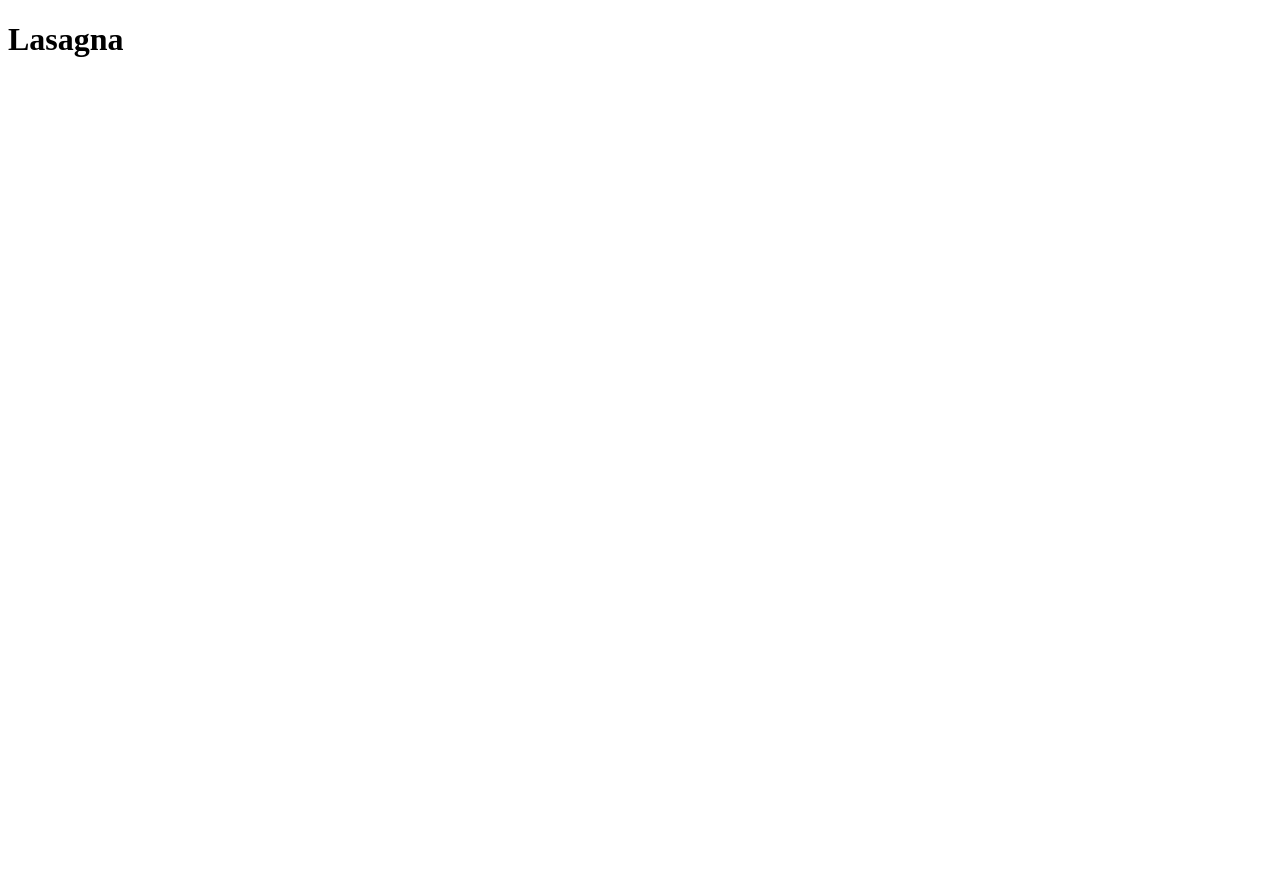
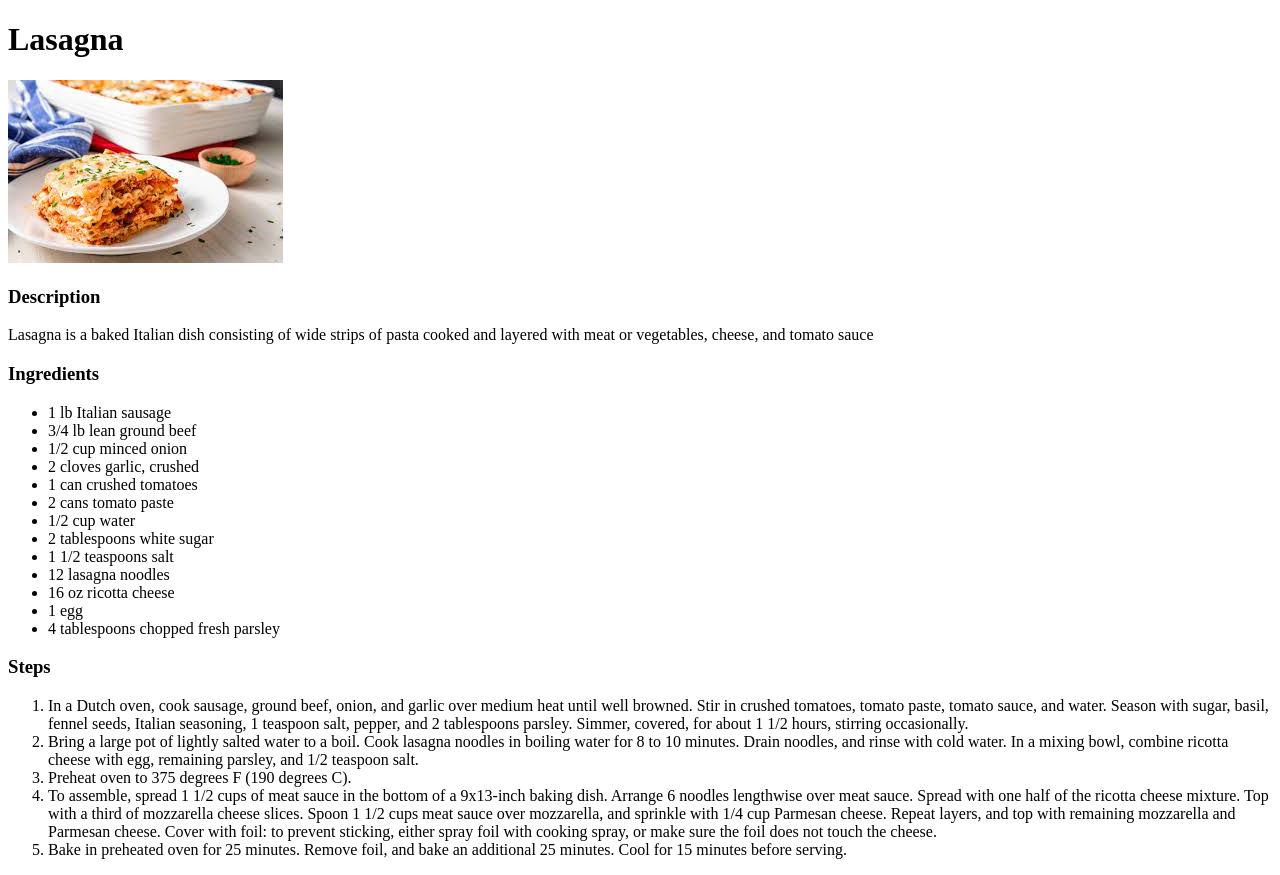
Before and after one commit to jsjeon-um/odin-recipes, a plain HTML site: page recipes/lasagna.html in a window 1280 px wide. Before the commit the page ends 800 px from the top, so only its background shows below. Drawn offline with Linux system fonts and the light colour scheme.

Commit message:
First recipe done

```diff
--- a/recipes/lasagna.html
+++ b/recipes/lasagna.html
@@ -2,9 +2,45 @@
 <html lang="en">
 <head>
     <meta charset="UTF-8">
-    <title>Document</title>
+    <title>Lasagna Recipe</title>
 </head>
 <body>
     <h1>Lasagna</h1>
+    <img src="../images/Lasagna.jpg">
+    <h3>Description</h3>
+    <p>
+        Lasagna is a baked Italian dish consisting of wide strips of pasta cooked and layered with meat or vegetables, cheese, and tomato sauce
+    </p>
+    <h3>Ingredients</h3>
+    <p>
+        <ul>
+            <li>1 lb Italian sausage</li>
+            <li>3/4 lb lean ground beef</li>
+            <li>1/2 cup minced onion</li>
+            <li>2 cloves garlic, crushed</li>
+            <li>1 can crushed tomatoes</li>
+            <li>2 cans tomato paste</li>
+            <li>1/2 cup water</li>
+            <li>2 tablespoons white sugar</li>
+            <li>1 1/2 teaspoons salt</li>
+            <li>12 lasagna noodles</li>
+            <li>16 oz ricotta cheese</li>
+            <li>1 egg</li>
+            <li>4 tablespoons chopped fresh parsley</li>
+        </ul>
+    </p>
+    <h3>Steps</h3>
+    <p>
+        <ol>
+            <li>In a Dutch oven, cook sausage, ground beef, onion, and garlic over medium heat until well browned. Stir in crushed tomatoes, tomato paste, tomato sauce, and water. Season with sugar, basil, fennel seeds, Italian seasoning, 1 teaspoon salt, pepper, and 2 tablespoons parsley. Simmer, covered, for about 1 1/2 hours, stirring occasionally.
+            </li>
+            <li>Bring a large pot of lightly salted water to a boil. Cook lasagna noodles in boiling water for 8 to 10 minutes. Drain noodles, and rinse with cold water. In a mixing bowl, combine ricotta cheese with egg, remaining parsley, and 1/2 teaspoon salt.
+            </li>
+            <li>Preheat oven to 375 degrees F (190 degrees C).</li>
+            <li>To assemble, spread 1 1/2 cups of meat sauce in the bottom of a 9x13-inch baking dish. Arrange 6 noodles lengthwise over meat sauce. Spread with one half of the ricotta cheese mixture. Top with a third of mozzarella cheese slices. Spoon 1 1/2 cups meat sauce over mozzarella, and sprinkle with 1/4 cup Parmesan cheese. Repeat layers, and top with remaining mozzarella and Parmesan cheese. Cover with foil: to prevent sticking, either spray foil with cooking spray, or make sure the foil does not touch the cheese.
+            </li>
+            <li>Bake in preheated oven for 25 minutes. Remove foil, and bake an additional 25 minutes. Cool for 15 minutes before serving.</li>
+        </ol>
+    </p>
 </body>
 </html>
```
Also changed, not shown: index.html (+3 -1 lines), images/Lasagna.jpg (added).
